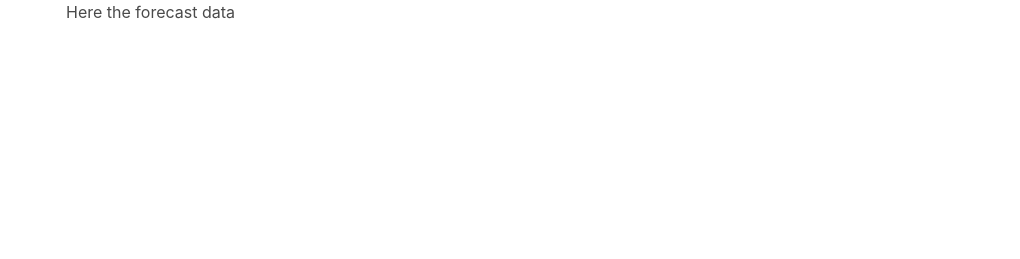
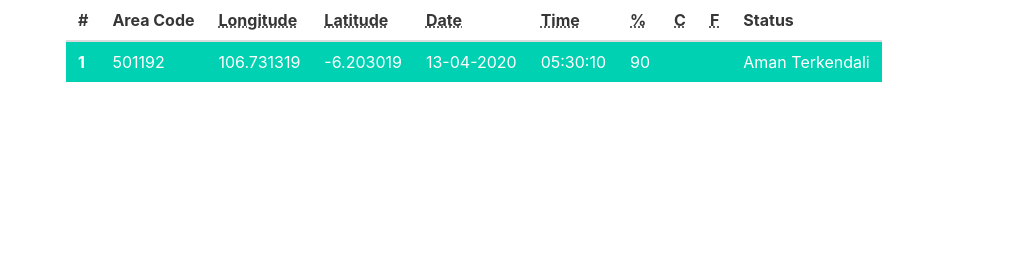
Before and after one commit to onesinus/weather-forecast, a website built with webpack: page src/template.html in a window 1280 px wide. Shown: the top 259 px of the page, 260-1280 px from the left. Built offline with nearby package versions, Linux system fonts and the light colour scheme.

Commit message:
Forecast table

```diff
--- a/src/styles/main.css
+++ b/src/styles/main.css
@@ -1,3 +1,12 @@
+html {
+    overflow: hidden;
+}
+
+._list-weather {
+    height: 50%;
+    overflow: auto;
+}
+
 ._footer {
     position: fixed;
     bottom: 0;
--- a/src/template.html
+++ b/src/template.html
@@ -23,7 +23,38 @@
                 </aside>
             </div>
             <div class="column is-three-quarters-widescreen">
-                Here the forecast data
+                <div class="table-container _list-weather">
+                    <table class="table">
+                        <thead>
+                          <tr>
+                            <th>#</th>
+                            <th>Area Code</th>
+                            <th><abbr title="Longitude">Longitude</abbr></th>
+                            <th><abbr title="Latitude">Latitude</abbr></th>
+                            <th><abbr title="Date">Date</abbr></th>
+                            <th><abbr title="Time">Time</abbr></th>
+                            <th><abbr title="Percentage">%</abbr></th>
+                            <th><abbr title="Celcius">C</abbr></th>
+                            <th><abbr title="Fahrenheit">F</abbr></th>
+                            <th>Status</th>
+                          </tr>
+                        </thead>
+                        <tbody>
+                          <tr class="is-selected">
+                            <th>1</th>
+                            <td>501192</td>
+                            <td>106.731319</td>
+                            <td>-6.203019</td>
+                            <td>13-04-2020</td>
+                            <td>05:30:10</td>
+                            <td>90</td>
+                            <td></td>
+                            <td></td>
+                            <td>Aman Terkendali</td>
+                          </tr>
+                        </tbody>
+                    </table>
+                </div>
             </div>
         </div>
         <div class="_footer container is-fullhd">
```
